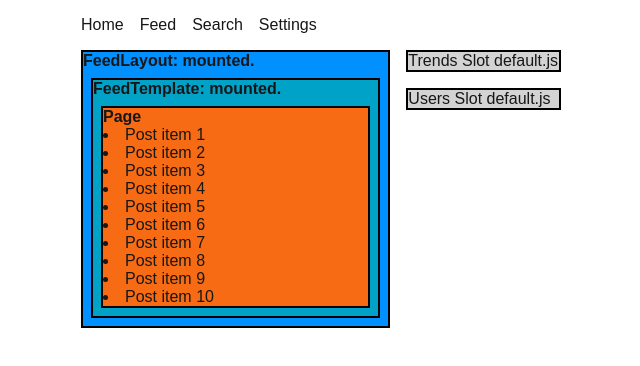
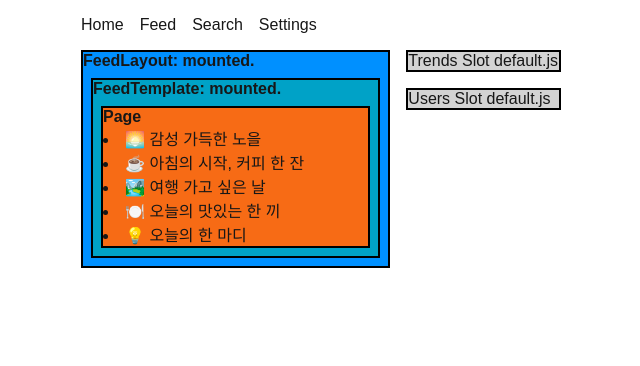
Before and after one commit to soaple/first-met-nextjs-practice, a Next.js app: page /feed in a window 1280 px wide. Shown: the top 366 px of the page, without its empty margins (319-959 px from the left). Built offline with nearby package versions, Linux system fonts and the light colour scheme.

Commit message:
Chapter07 practice updated.

```diff
--- a/app/feed/page.tsx
+++ b/app/feed/page.tsx
@@ -1,21 +1,17 @@
-import Link from 'next/link';
+import { Suspense } from 'react';
+import PostList from '@/components/PostList';
+import { readPostsAction } from '@/lib/actions/posts';
 
 function FeedPage() {
+    const postsPromise = readPostsAction();
+
     return (
         <div className='box page'>
             <h4>Page</h4>
-            <ul style={{ listStylePosition: 'inside' }}>
-                {[...new Array(10)].map((item, index) => {
-                    const postId = index + 1;
-                    return (
-                        <li key={index}>
-                            <Link href={`/posts/${postId}`}>
-                                {`Post item ${postId}`}
-                            </Link>
-                        </li>
-                    );
-                })}
-            </ul>
+
+            <Suspense fallback={<div>Loading...</div>}>
+                <PostList postsPromise={postsPromise} />
+            </Suspense>
         </div>
     );
 }
--- /dev/null
+++ b/components/PostList.tsx
@@ -0,0 +1,28 @@
+'use client';
+
+import { use } from 'react';
+import Link from 'next/link';
+
+interface PostListProps {
+    postsPromise: Promise<MyNextApp.Post[]>;
+}
+
+function PostList(props: PostListProps) {
+    const { postsPromise } = props;
+
+    const posts = use(postsPromise);
+
+    return (
+        <ul style={{ listStylePosition: 'inside' }}>
+            {posts.map((post) => {
+                return (
+                    <li key={post.id}>
+                        <Link href={`/posts/${post.id}`}>{post.title}</Link>
+                    </li>
+                );
+            })}
+        </ul>
+    );
+}
+
+export default PostList;
--- /dev/null
+++ b/lib/actions/posts.ts
@@ -0,0 +1,11 @@
+'use server';
+
+import samplePosts from '@/lib/constants/sample-posts.json';
+
+export async function readPostsAction(): Promise<MyNextApp.Post[]> {
+    return new Promise((resolve) => {
+        setTimeout(() => {
+            resolve(samplePosts);
+        }, 2000);
+    });
+}
```
Also changed, not shown: lib/types/my-next-app.d.ts (added, +8 -0 lines).
